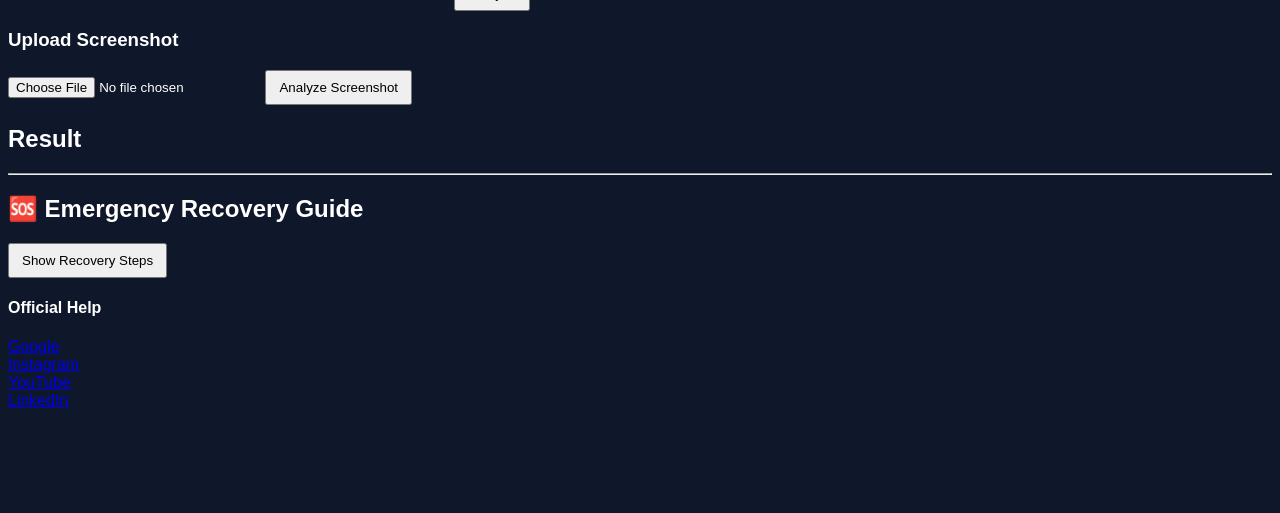
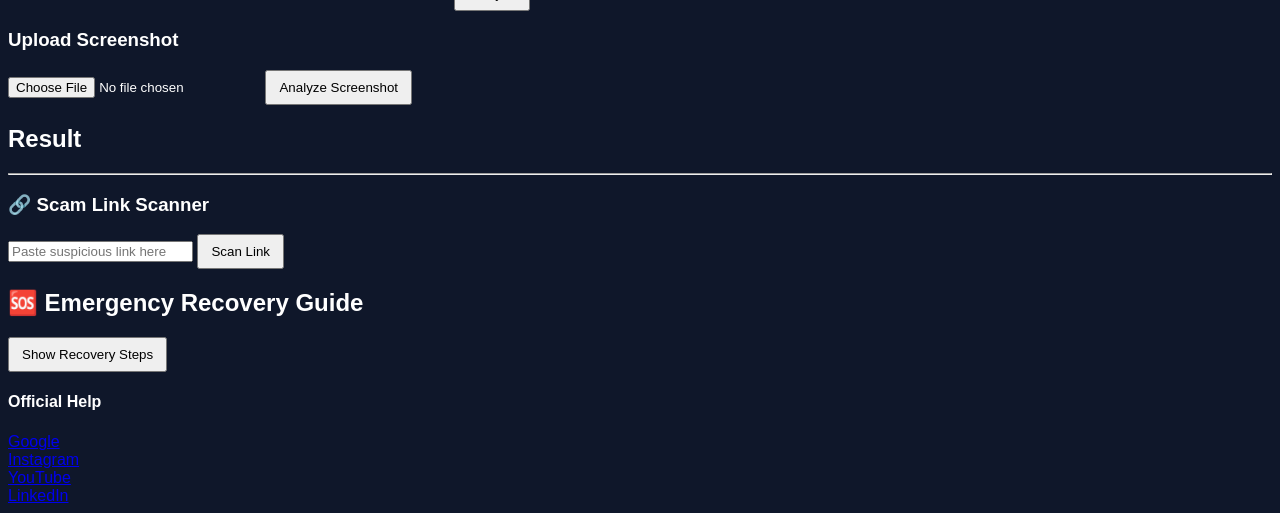
Before and after one commit to shr3yagupta/creatorshield-ai, a Flask app: page / in a window 1280 px wide. Shown: the part 295-808 px from the top of the page. Before the commit the page ends 703 px from the top, so only its background shows below. Run offline with Flask 3, Linux system fonts and the light colour scheme; some libraries are stand-ins or nearby versions.

Commit message:
Phase 10: Added URL Scam Detection System

```diff
--- a/app.py
+++ b/app.py
@@ -140,6 +140,28 @@
         ]
     })
 
+@app.route("/link", methods=["POST"])
+def link_scan():
+    data = request.json
+    url = data.get("url","").lower()
+
+    risky_keywords = [
+        "verify", "verification", "free", "gift",
+        "instagram-support", "youtube-partner",
+        "claim", "bonus", "payment", "login"
+    ]
+
+    suspicious = any(word in url for word in risky_keywords)
+
+    result = {
+        "url": url,
+        "risk_level": "High" if suspicious else "Low",
+        "explanation": "Suspicious scam pattern detected" if suspicious else "No strong scam pattern detected",
+        "suggested_action": "Do NOT click if sent by unknown person" if suspicious else "Looks safe but stay alert"
+    }
+
+    return jsonify(result)
+
 
 if __name__ == "__main__":
     app.run(debug=True)
--- a/static/script.js
+++ b/static/script.js
@@ -44,3 +44,16 @@
         });
     });
 };
+
+function scanLink(){
+ fetch("/link",{
+  method:"POST",
+  headers:{"Content-Type":"application/json"},
+  body:JSON.stringify({url:document.getElementById("urlInput").value})
+ })
+ .then(r=>r.json())
+ .then(d=>{
+   document.getElementById("urlResult").innerText =
+    `Risk: ${d.risk_level} | ${d.explanation}`;
+ });
+}
--- a/templates/index.html
+++ b/templates/index.html
@@ -21,6 +21,12 @@
 <pre id="result"></pre>
 
 <hr>
+<div class="card">
+  <h3>🔗 Scam Link Scanner</h3>
+  <input id="urlInput" class="inputBox" placeholder="Paste suspicious link here">
+  <button onclick="scanLink()">Scan Link</button>
+  <p id="urlResult"></p>
+</div>
 
 <h2>🆘 Emergency Recovery Guide</h2>
 <button id="recoverBtn">Show Recovery Steps</button>
```
